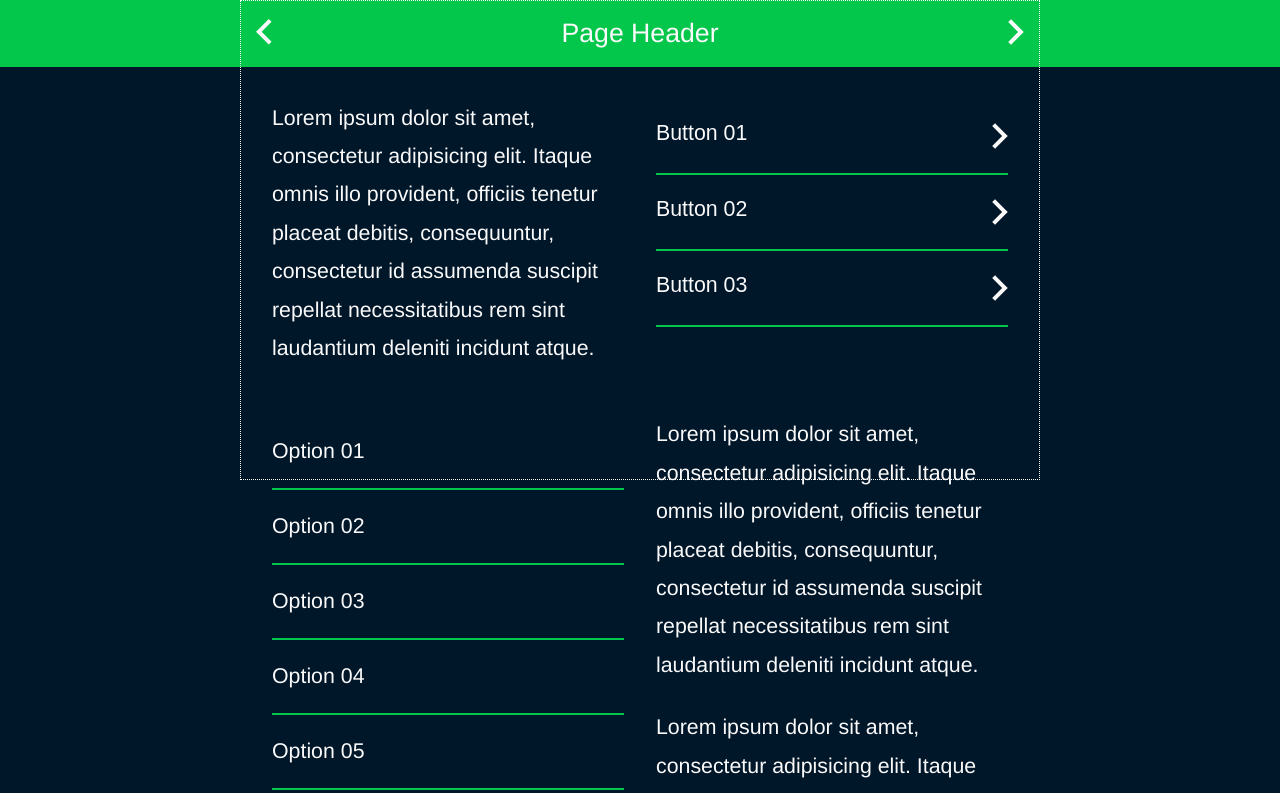
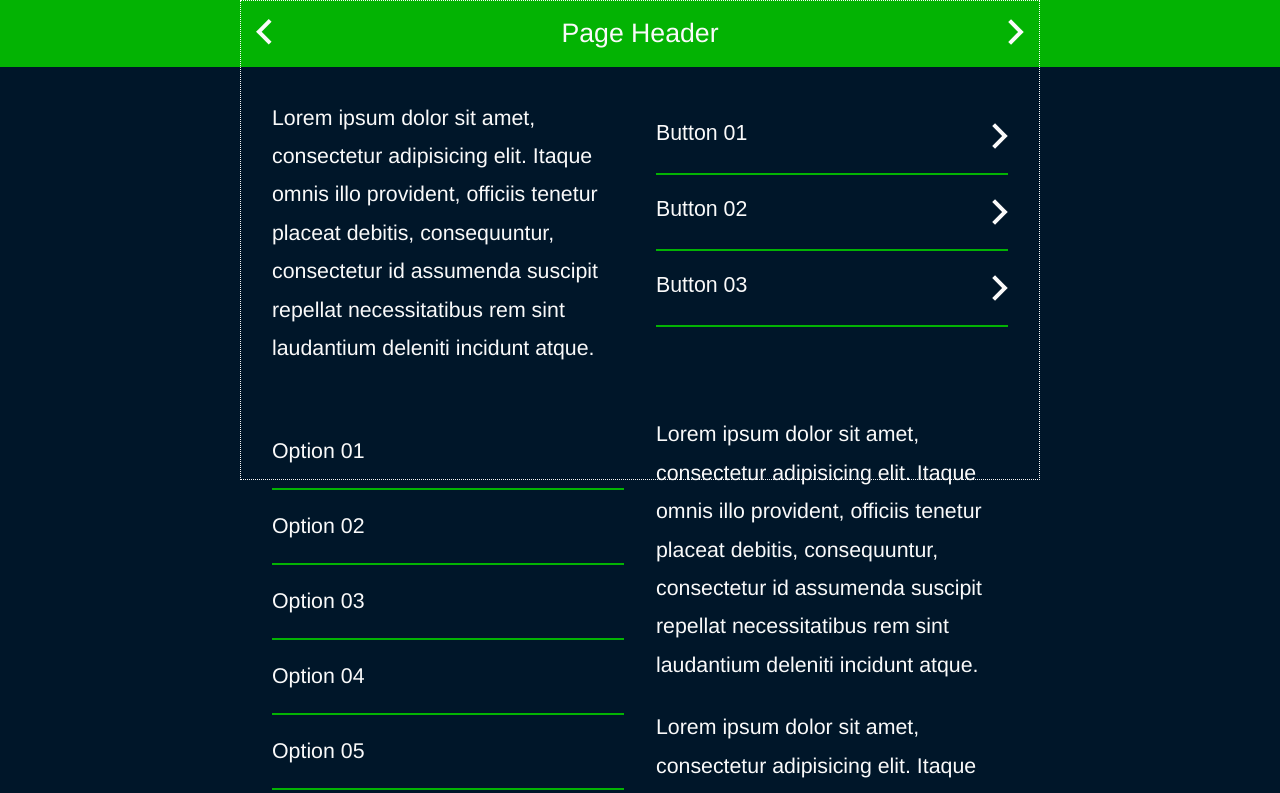
Before and after one commit to topologicalmedialab/deep-performance-dwelling-monitor, a React app: page / in a window 1280 px wide. Shown: the top 793 px of the page. Built offline with nearby package versions, Linux system fonts and the light colour scheme; the HTML template or start-up script is replaced by a standard one.

Commit message:
Altered green

```diff
--- a/src/styles/variables.scss
+++ b/src/styles/variables.scss
@@ -10,5 +10,5 @@ $columnContentWidth: 352px;
 $white: #fafafa;
 $lightGray: #dddddd;
 $darkColor: #001629;
-$primaryColor: #03c74b;
+$primaryColor: #03b303;
 $secondaryColor: #ff6924;
```
